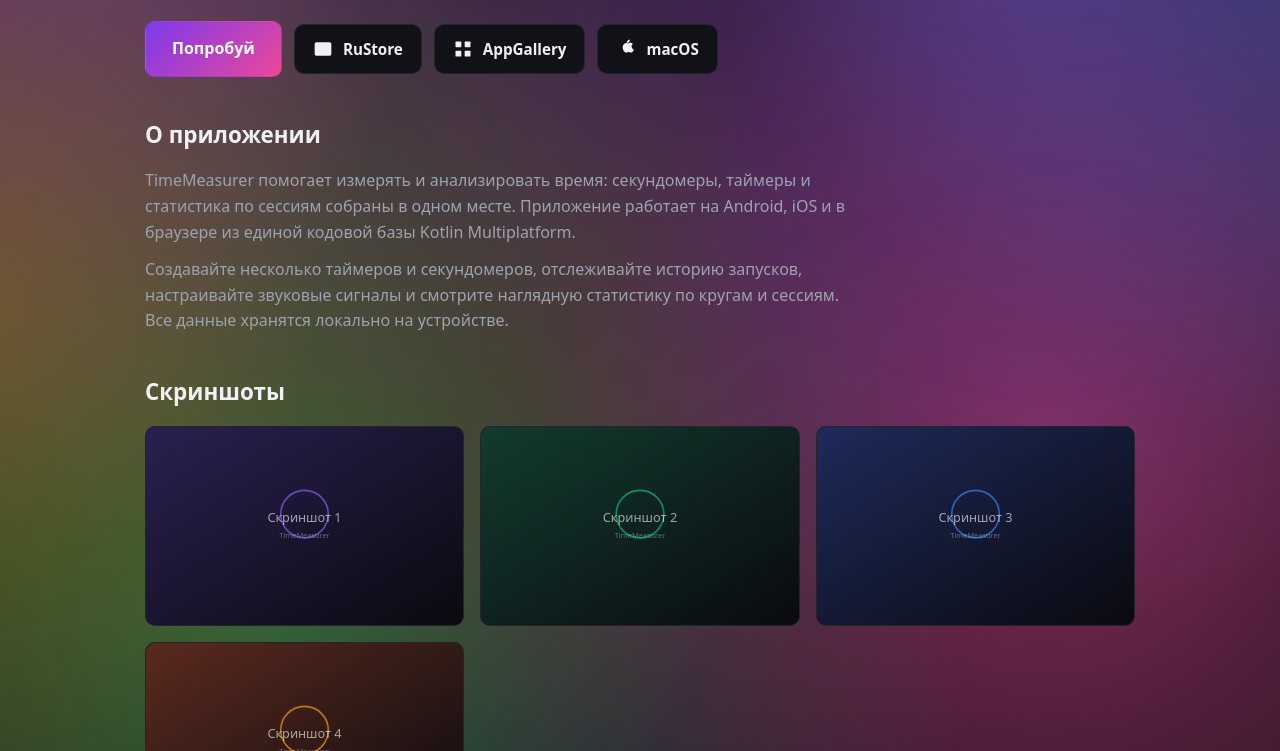
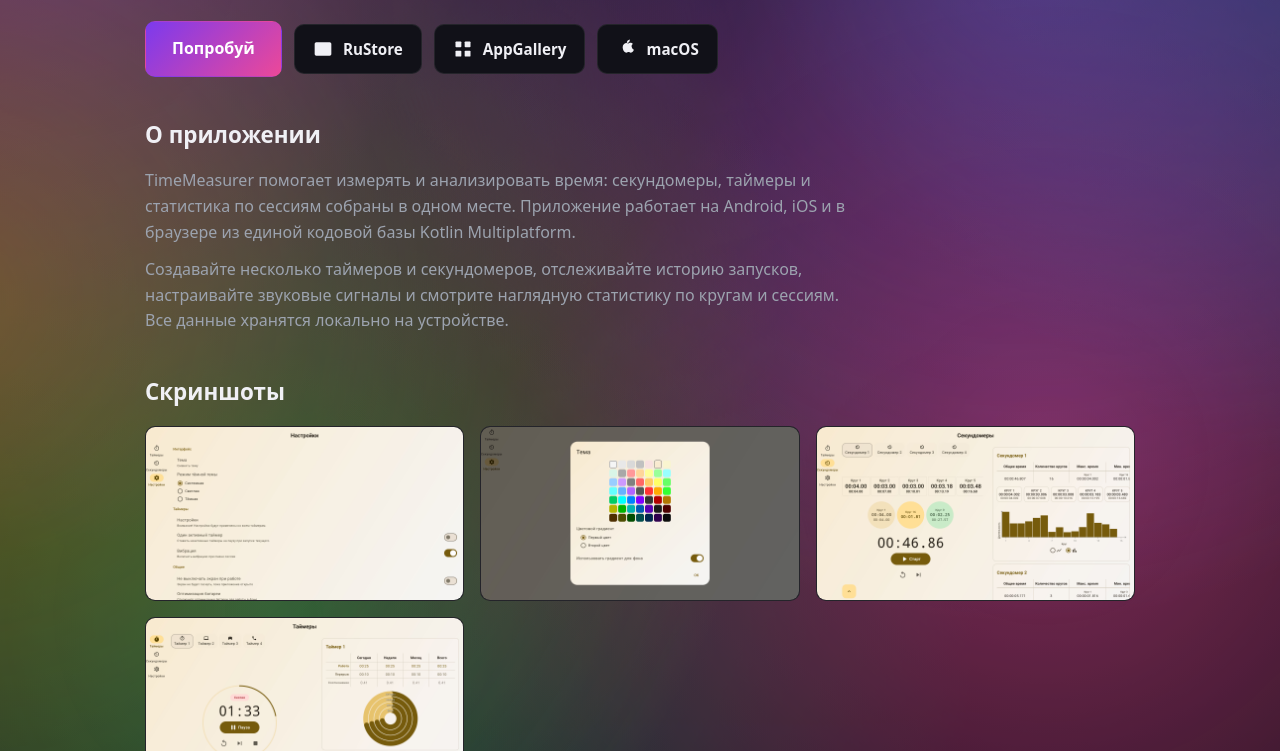
Before and after one commit to zorin-egor/AppsListWebsite, a plain HTML site: page apps/time_measurer/details.html in a window 1280 px wide. Shown: the part 201-952 px from the top of the page. Drawn offline with Linux system fonts and the light colour scheme.

Commit message:
use jpg screenshots

```diff
--- a/apps/time_measurer/details.html
+++ b/apps/time_measurer/details.html
@@ -62,10 +62,10 @@
         <section class="detail-section">
             <h2>Скриншоты</h2>
             <div class="screenshots">
-                <img class="screenshot" src="screenshots/screenshot-1.svg" alt="Скриншот TimeMeasurer 1">
-                <img class="screenshot" src="screenshots/screenshot-2.svg" alt="Скриншот TimeMeasurer 2">
-                <img class="screenshot" src="screenshots/screenshot-3.svg" alt="Скриншот TimeMeasurer 3">
-                <img class="screenshot" src="screenshots/screenshot-4.svg" alt="Скриншот TimeMeasurer 4">
+                <img class="screenshot" src="screenshots/screenshot-1.jpg" alt="Скриншот TimeMeasurer 1">
+                <img class="screenshot" src="screenshots/screenshot-2.jpg" alt="Скриншот TimeMeasurer 2">
+                <img class="screenshot" src="screenshots/screenshot-3.jpg" alt="Скриншот TimeMeasurer 3">
+                <img class="screenshot" src="screenshots/screenshot-4.jpg" alt="Скриншот TimeMeasurer 4">
             </div>
         </section>
 
```
Also changed, not shown: index.html (+1 -1 lines), apps/time_measurer/screenshots/screenshot-1.jpg (added), apps/time_measurer/screenshots/screenshot-1.svg (deleted), apps/time_measurer/screenshots/screenshot-2.jpg (added), apps/time_measurer/screenshots/screenshot-2.svg (deleted), apps/time_measurer/screenshots/screenshot-3.jpg (added), apps/time_measurer/screenshots/screenshot-3.svg (deleted), apps/time_measurer/screenshots/screenshot-4.jpg (added), apps/time_measurer/screenshots/screenshot-4.svg (deleted).
